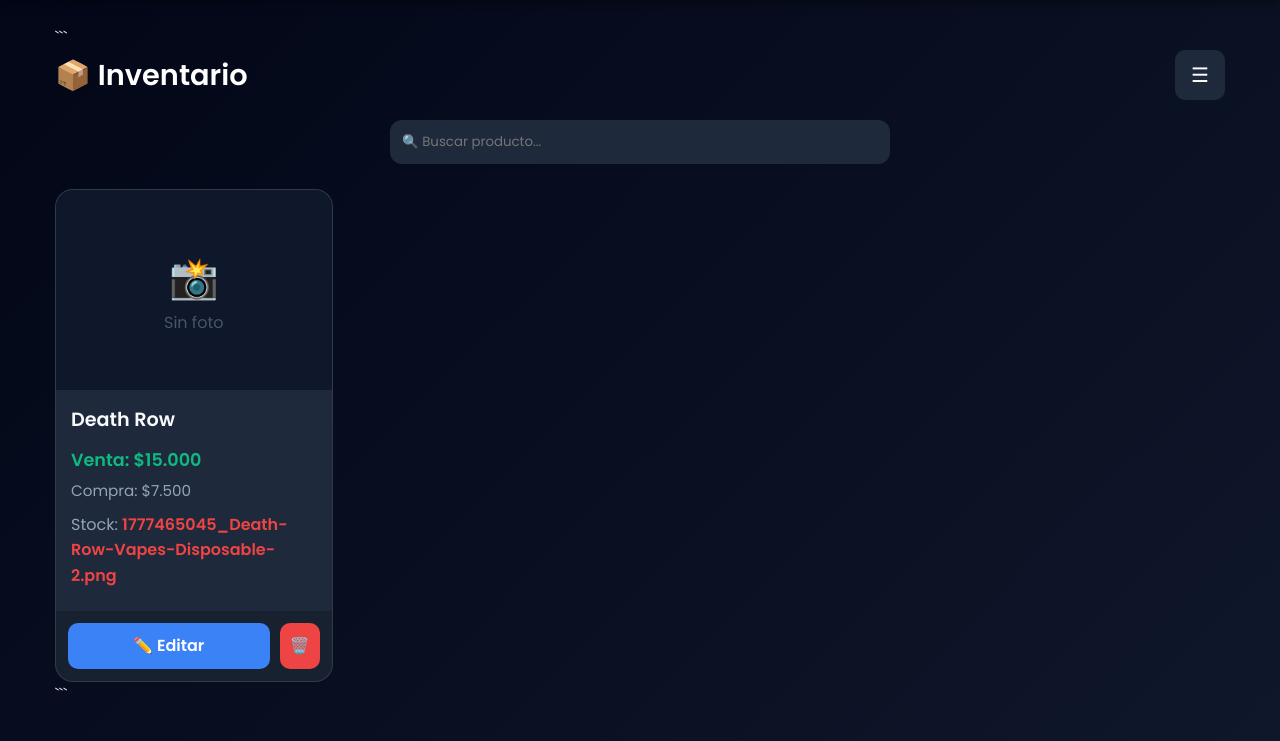
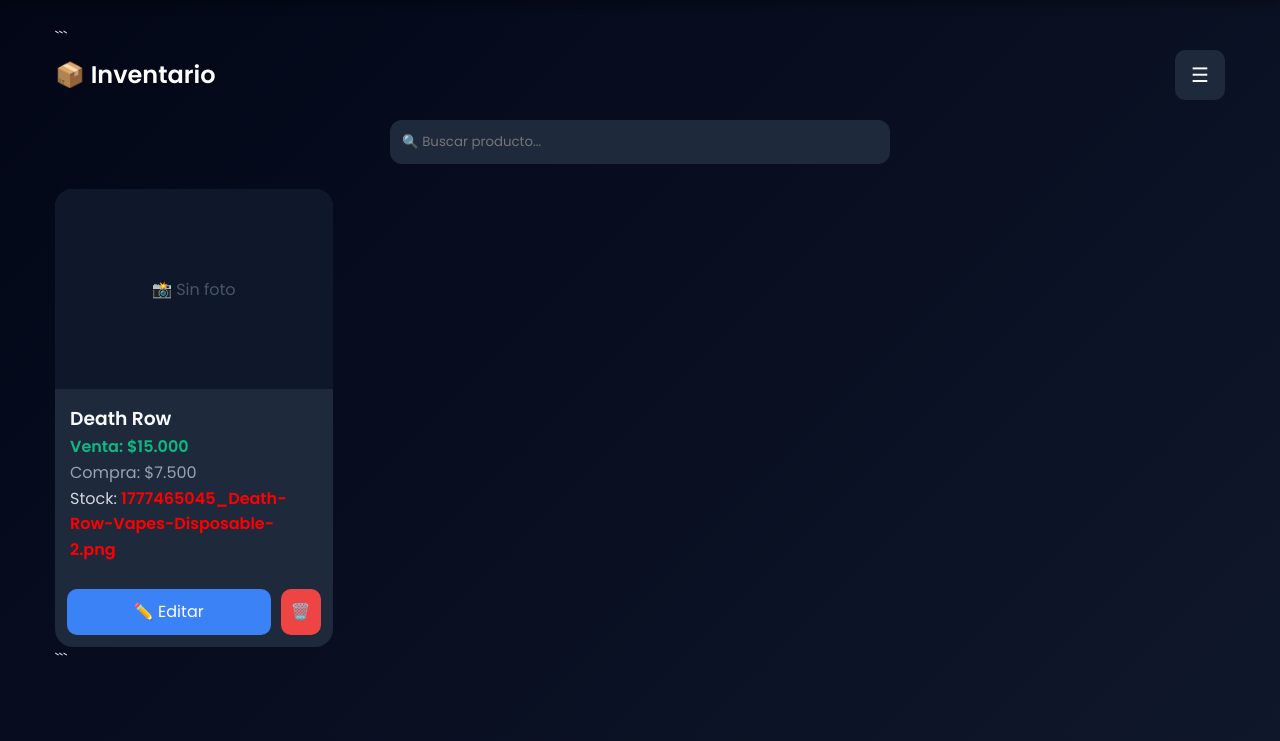
Before and after one commit to carlosarturoyepescelon11-boop/Yepesstore, a Flask app: page /index in a window 1280 px wide. Shown: the part 59-800 px from the top of the page. Run offline with Flask 3, Linux system fonts and the light colour scheme; the visitor is signed in with stand-in values (Sample User, id 1); data comes from the database, SQL or seed files in the repository.

Commit message:
Update index.html

````diff
--- a/templates/index.html
+++ b/templates/index.html
@@ -5,14 +5,13 @@
 <div class="container" style="padding: 15px; max-width: 1200px; margin:auto;">
 
 ```
-<!-- 🔝 HEADER -->
 <div style="display:flex; justify-content:space-between; align-items:center; margin-bottom: 20px;">
-    <h2 style="color: white; font-size: 1.8rem;">📦 Inventario</h2>
+    <h2 style="color: white;">📦 Inventario</h2>
 
     <div style="position: relative;">
         <button onclick="toggleMenu()" style="font-size: 20px; background: #1e293b; color: white; border:none; padding:10px 16px; border-radius:10px;">☰</button>
 
-        <div id="menu" style="display:none; position:absolute; right:0; top:50px; background:#1e293b; border-radius:10px; padding:10px; min-width:180px; z-index: 1000;">
+        <div id="menu" style="display:none; position:absolute; right:0; top:50px; background:#1e293b; border-radius:10px; padding:10px; min-width:180px;">
             <a href="/ventas" style="display:block; color:white; padding:10px;">🏠 Inicio</a>
             <a href="/index" style="display:block; color:white; padding:10px;">📦 Inventario</a>
             <a href="/dashboard" style="display:block; color:white; padding:10px;">📊 Dashboard</a>
@@ -24,66 +23,63 @@
     </div>
 </div>
 
-<!-- 🔍 BUSCADOR -->
 <div style="margin-bottom: 25px; display:flex; justify-content:center;">
     <input type="text" id="buscador" placeholder="🔍 Buscar producto..."
            style="width: 90%; max-width:500px; padding:12px; border-radius:12px; border:none; background: #1e293b; color: white;">
 </div>
 
-<!-- 🧩 GRID -->
 <div id="gridProductos" style="display:grid; grid-template-columns:repeat(auto-fill,minmax(260px,1fr)); gap:20px;">
 
     {% for p in productos %}
     <div class="card-producto" data-nombre="{{ p[1]|lower }}"
-         style="background:#1e293b; border-radius:18px; overflow:hidden; border: 1px solid rgba(255,255,255,0.08); transition:0.3s;">
+         style="background:#1e293b; border-radius:18px; overflow:hidden;">
 
-        <!-- 🖼️ IMAGEN -->
-        <div style="height:200px; background: #0f172a; display: flex; align-items: center; justify-content: center;">
+        <!-- IMAGEN -->
+        <div style="height:200px; background:#0f172a; display:flex; align-items:center; justify-content:center;">
             {% if p[7] %}
                 <img src="{{ url_for('static', filename='uploads/' ~ p[7]) }}"
-                     style="width:100%; height:100%; object-fit: cover;">
+                     style="width:100%; height:100%; object-fit:cover;">
             {% else %}
-                <div style="color:#475569; text-align: center;">
-                    <span style="font-size: 40px;">📸</span><br>Sin foto
+                <div style="color:#475569;">
+                    📸 Sin foto
                 </div>
             {% endif %}
         </div>
 
-        <!-- 📄 INFO -->
+        <!-- INFO -->
         <div style="padding:15px; color:white;">
-            <h3 style="margin:0 0 10px 0; font-size: 1.2rem;">{{ p[1] }}</h3>
+            <h3>{{ p[1] }}</h3>
 
-            <!-- 💰 PRECIO VENTA -->
-            <p style="color:#10b981; font-weight:bold; font-size: 1.1rem; margin: 5px 0;">
+            <p style="color:#10b981; font-weight:bold;">
                 Venta: ${{ "{:,.0f}".format(p[4]).replace(',', '.') }}
             </p>
 
-            <!-- 💸 PRECIO COMPRA -->
-            <p style="color:#94a3b8; font-size: 0.95rem; margin: 0;">
+            <p style="color:#94a3b8;">
                 Compra: ${{ "{:,.0f}".format(p[3]).replace(',', '.') }}
             </p>
 
-            <!-- 📦 STOCK -->
-            <p style="margin: 8px 0; color: #94a3b8;">
+            <!-- 👇 AQUÍ ESTABA EL ERROR -->
+            <p>
                 Stock:
-                <strong style="color: {% if p[6]|int <= 3 %}#ef4444{% else %}#ffffff{% endif %};">
+                <strong style="color: {% if p[6]|int <= 3 %}red{% else %}white{% endif %};">
                     {{ p[6] }}
                 </strong>
             </p>
         </div>
 
-        <!-- ⚙️ BOTONES -->
-        <div style="padding:12px; display:flex; gap:10px; background: rgba(0,0,0,0.2);">
+        <!-- BOTONES -->
+        <div style="padding:12px; display:flex; gap:10px;">
             <a href="{{ url_for('editar', id=p[0]) }}"
-               style="flex:1; background:#3b82f6; color:white; text-align:center; padding:10px; border-radius:10px; text-decoration: none; font-weight: bold;">
+               style="flex:1; background:#3b82f6; color:white; text-align:center; padding:10px; border-radius:10px;">
                ✏️ Editar
             </a>
 
-            <a href="{{ url_for('eliminar', id=p[0]) }}" onclick="return confirm('¿Eliminar este producto?')"
-               style="background:#ef4444; color:white; padding:10px; border-radius:10px; text-decoration: none;">
+            <a href="{{ url_for('eliminar', id=p[0]) }}"
+               style="background:#ef4444; color:white; padding:10px; border-radius:10px;">
                🗑️
             </a>
         </div>
+
     </div>
     {% endfor %}
 
@@ -101,6 +97,7 @@ function toggleMenu() {
 document.getElementById("buscador").addEventListener("keyup", function() {
     let filtro = this.value.toLowerCase();
     let productos = document.querySelectorAll(".card-producto");
+
     productos.forEach(p => {
         let nombre = p.getAttribute("data-nombre");
         p.style.display = nombre.includes(filtro) ? "block" : "none";
````
